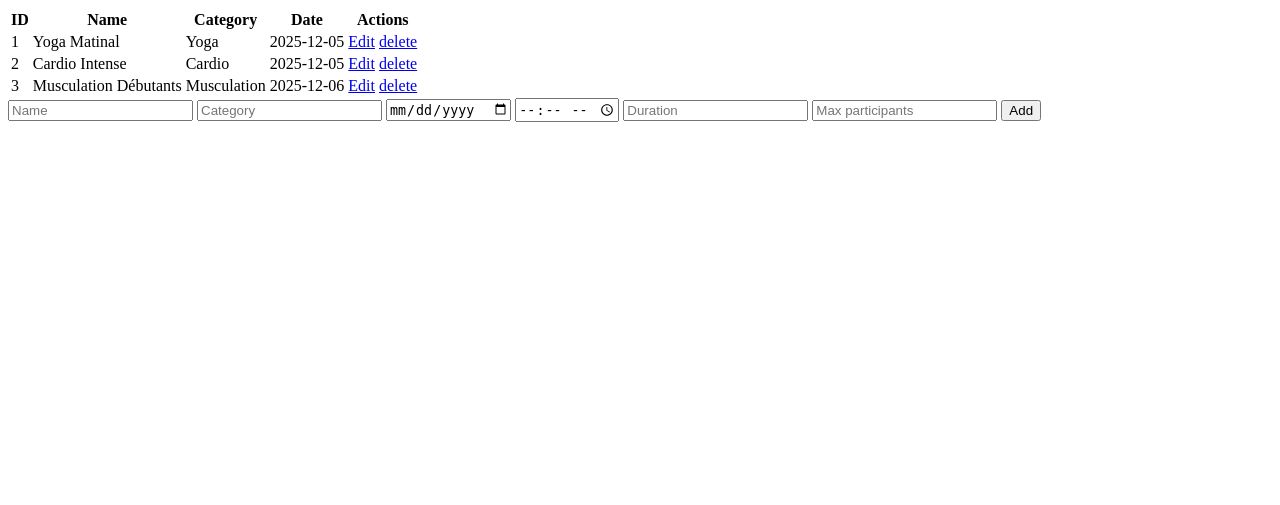
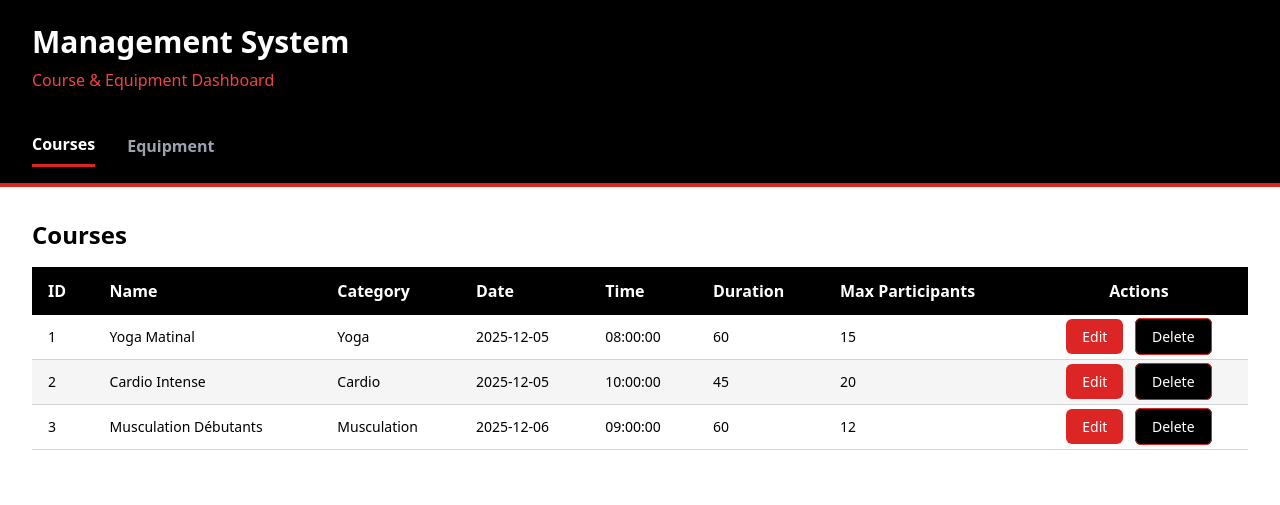
Before and after one commit to chaimaa-elomrani/FitManager-, a PHP site: page / in a window 1280 px wide. Shown: the top 505 px of the page. Run offline with PHP 8.4, Linux system fonts and the light colour scheme; data comes from the database, SQL or seed files in the repository; data that the repository does not hold is empty; some libraries are stand-ins or nearby versions.

Commit message:
ameliorated the interface showing the data we have in the db

```diff
--- a/index.php
+++ b/index.php
@@ -1,75 +1,163 @@
 <?php
 require 'courses.php';
+require 'equipment.php';
 
 ?>
-
 <!DOCTYPE html>
 <html lang="en">
 <head>
     <meta charset="UTF-8">
     <meta name="viewport" content="width=device-width, initial-scale=1.0">
-    <title>Document</title>
+    <title>Course & Equipment Management</title>
+    <script src="https://cdn.tailwindcss.com"></script>
 </head>
-<body>
+<body class="bg-white">
+    <header class="bg-black text-white py-6 px-8">
+        <h1 class="text-3xl font-bold">Management System</h1>
+        <p class="text-red-500 mt-2">Course & Equipment Dashboard</p>
+    </header>
 
-<table >
-    <tr>
-        <th>ID</th>
-        <th>Name</th>
-        <th>Category</th>
-        <th>Date</th>
-        <th>Actions</th>
-    </tr>
+    <nav class="bg-black border-b-4 border-red-600 px-8 py-4">
+        <div class="flex gap-8">
+            <button onclick="showTab('courses')" class="tab-btn active text-white font-semibold pb-2 border-b-2 border-red-600">
+                Courses
+            </button>
+            <button onclick="showTab('equipment')" class="tab-btn text-gray-400 font-semibold pb-2 hover:text-white">
+                Equipment
+            </button>
+        </div>
+    </nav>
 
-    <?php foreach($courses as $course): ?>
-    <tr>
-        <td><?= $course['id'] ?></td>
-        <td><?= $course['fullname'] ?></td>
-        <td><?= $course['category'] ?></td>
-        <td><?= $course['course_date'] ?></td>
-        <td>
-            <a href="index.php?action=update&id=<?= $course['id'] ?>">Edit</a>
-            <a href="index.php?action=delete&id=<?= $course['id'] ?>">delete</a>
-        </td>
-    </tr>
-    <?php endforeach; ?>
-</table>
+    <main class="p-8">
+        <div id="courses-tab" class="tab-content">
+            <div class="mb-6">
+                <h2 class="text-2xl font-bold text-black mb-4">Courses</h2>
+                <table class="w-full border-collapse">
+                    <thead>
+                        <tr class="bg-black text-white">
+                            <th class="px-4 py-3 text-left">ID</th>
+                            <th class="px-4 py-3 text-left">Name</th>
+                            <th class="px-4 py-3 text-left">Category</th>
+                            <th class="px-4 py-3 text-left">Date</th>
+                            <th class="px-4 py-3 text-left">Time</th>
+                            <th class="px-4 py-3 text-left">Duration</th>
+                            <th class="px-4 py-3 text-left">Max Participants</th>
+                            <th class="px-4 py-3 text-center">Actions</th>
+                        </tr>
+                    </thead>
+                    <tbody id="courses-tbody">
+                        <?php foreach($courses as $course): ?>
+                        <tr class="border-b border-gray-300 hover:bg-red-50 transition">
+                            <td class="px-4 py-3 text-sm text-black"><?= $course['id'] ?></td>
+                            <td class="px-4 py-3 text-sm text-black font-medium"><?= $course['fullname'] ?></td>
+                            <td class="px-4 py-3 text-sm text-black"><?= $course['category'] ?></td>
+                            <td class="px-4 py-3 text-sm text-black"><?= $course['course_date'] ?></td>
+                            <td class="px-4 py-3 text-sm text-black"><?= $course['heure'] ?></td>
+                            <td class="px-4 py-3 text-sm text-black"><?= $course['duree'] ?></td>
+                            <td class="px-4 py-3 text-sm text-black"><?= $course['max_participants'] ?></td>
+                            <td class="px-4 py-3 text-center text-sm">
+                                <a href="courses.php?action=update&id=<?= $course['id'] ?>" class="btn-edit">Edit</a>
+                                <a href="courses.php?action=delete&id=<?= $course['id'] ?>" class="btn-delete">Delete</a>
+                            </td>
+                        </tr>
+                        <?php endforeach; ?>
+                    </tbody>
+                </table>
+            </div>
+        </div>
 
+        <div id="equipment-tab" class="tab-content hidden">
+            <div class="mb-6">
+                <h2 class="text-2xl font-bold text-black mb-4">Equipment</h2>
+                <table class="w-full border-collapse">
+                    <thead>
+                        <tr class="bg-black text-white">
+                            <th class="px-4 py-3 text-left">ID</th>
+                            <th class="px-4 py-3 text-left">Title</th>
+                            <th class="px-4 py-3 text-left">Type</th>
+                            <th class="px-4 py-3 text-left">Quantity</th>
+                            <th class="px-4 py-3 text-left">Status</th>
+                            <th class="px-4 py-3 text-center">Actions</th>
+                        </tr>
+                    </thead>
+                    <tbody id="equipment-tbody">
+                        <?php foreach($equipements as $equip): ?>
+                        <tr class="border-b border-gray-300 hover:bg-red-50 transition">
+                            <td class="px-4 py-3 text-sm text-black"><?= $equip['id'] ?></td>
+                            <td class="px-4 py-3 text-sm text-black font-medium"><?= $equip['title'] ?></td>
+                            <td class="px-4 py-3 text-sm text-black"><?= $equip['type'] ?></td>
+                            <td class="px-4 py-3 text-sm text-black text-center"><?= $equip['quantite'] ?></td>
+                            <td class="px-4 py-3 text-sm">
+                                <span class="px-3 py-1 rounded text-white text-xs font-semibold <?= $equip['etat'] === 'Excellent' ? 'bg-green-600' : ($equip['etat'] === 'Good' ? 'bg-blue-600' : 'bg-red-600') ?>">
+                                    <?= $equip['etat'] ?>
+                                </span>
+                            </td>
+                            <!-- <td class="px-4 py-3 text-center text-sm">
+                                <a href="courses.php?action=update&id=<?= $equip['id'] ?>" class="btn-edit">Edit</a>
+                                <a href="courses.php?action=delete&id=<?= $equip['id'] ?>" class="btn-delete">Delete</a>
+                            </td> -->
+                        </tr>
+                        <?php endforeach; ?>
+                    </tbody>
+                </table>
+            </div>
+        </div>
+    </main>
 
-<form method="POST">
-    <input type="hidden" name="action" value="add">
+    <style>
+        .tab-btn.active {
+            border-bottom: 3px solid #dc2626;
+        }
+        tbody tr:nth-child(even) {
+            background-color: #f5f5f5;
+        }
+        tbody tr:hover {
+            background-color: #efefef;
+        }
+        .btn-edit {
+            background-color: #dc2626;
+            color: white;
+            padding: 0.5rem 1rem;
+            border-radius: 0.375rem;
+            margin-right: 0.5rem;
+            text-decoration: none;
+            font-size: 0.875rem;
+        }
+        .btn-edit:hover {
+            background-color: #b91c1c;
+        }
+        .btn-delete {
+            background-color: #000;
+            color: white;
+            padding: 0.5rem 1rem;
+            border-radius: 0.375rem;
+            border: 1px solid #dc2626;
+            cursor: pointer;
+            font-size: 0.875rem;
+        }
+        .btn-delete:hover {
+            background-color: #dc2626;
+        }
+    </style>
 
-    <input type="text"     name="fullname" placeholder="Name">
-    <input type="text"     name="category" placeholder="Category">
-    <input type="date"     name="date_c">
-    <input type="time"     name="hour">
-    <input type="number"   name="duree" placeholder="Duration">
-    <input type="number"   name="max_p" placeholder="Max participants">
+    <script>
+        function showTab(tabName) {
+            // Hide all tabs
+            document.querySelectorAll('.tab-content').forEach(tab => {
+                tab.classList.add('hidden');
+            });
+            document.querySelectorAll('.tab-btn').forEach(btn => {
+                btn.classList.remove('active', 'border-b-2', 'border-red-600');
+                btn.classList.add('text-gray-400');
+            });
 
-    <button type="submit">Add</button>
-</form>
+            // Show selected tab
+            document.getElementById(tabName + '-tab').classList.remove('hidden');
+            event.target.classList.add('active', 'border-b-2', 'border-red-600');
+            event.target.classList.remove('text-gray-400');
+            event.target.classList.add('text-white');
+        }
 
-
-<?php if ($courseEdit): ?>
-<form method="POST">
-    <input type="hidden" name="action" value="update">
-    <input type="hidden" name="id" value="<?= $courseEdit['id'] ?>">
-
-    <input type="text" name="fullname" value="<?= $courseEdit['fullname'] ?>">
-    <input type="text" name="category" value="<?= $courseEdit['category'] ?>">
-    <input type="date" name="date_c" value="<?= $courseEdit['course_date'] ?>">
-    <input type="time" name="hour" value="<?= $courseEdit['heure'] ?>">
-    <input type="number" name="duree" value="<?= $courseEdit['duree'] ?>">
-    <input type="number" name="max_p" value="<?= $courseEdit['max_participants'] ?>">
-
-    <button type="submit">Update</button>
-</form>
-<?php endif; ?>
-
+    </script>
 </body>
 </html>
-
-
-
-
-<!-- NOTE: QUAND ON FAIT UPDATE THE USER IS BEING UPDATED MAIS IL EST AJOUTEE UNE AUTRE FOIS C4EST PARCEQUE ON TRAVAIL AVEC 2 FORM ET LES DEUX ENVOIE UNE REPONSE PAR LA METHODE POST ALORS ça CREER UN CONFLIT  -->
```
